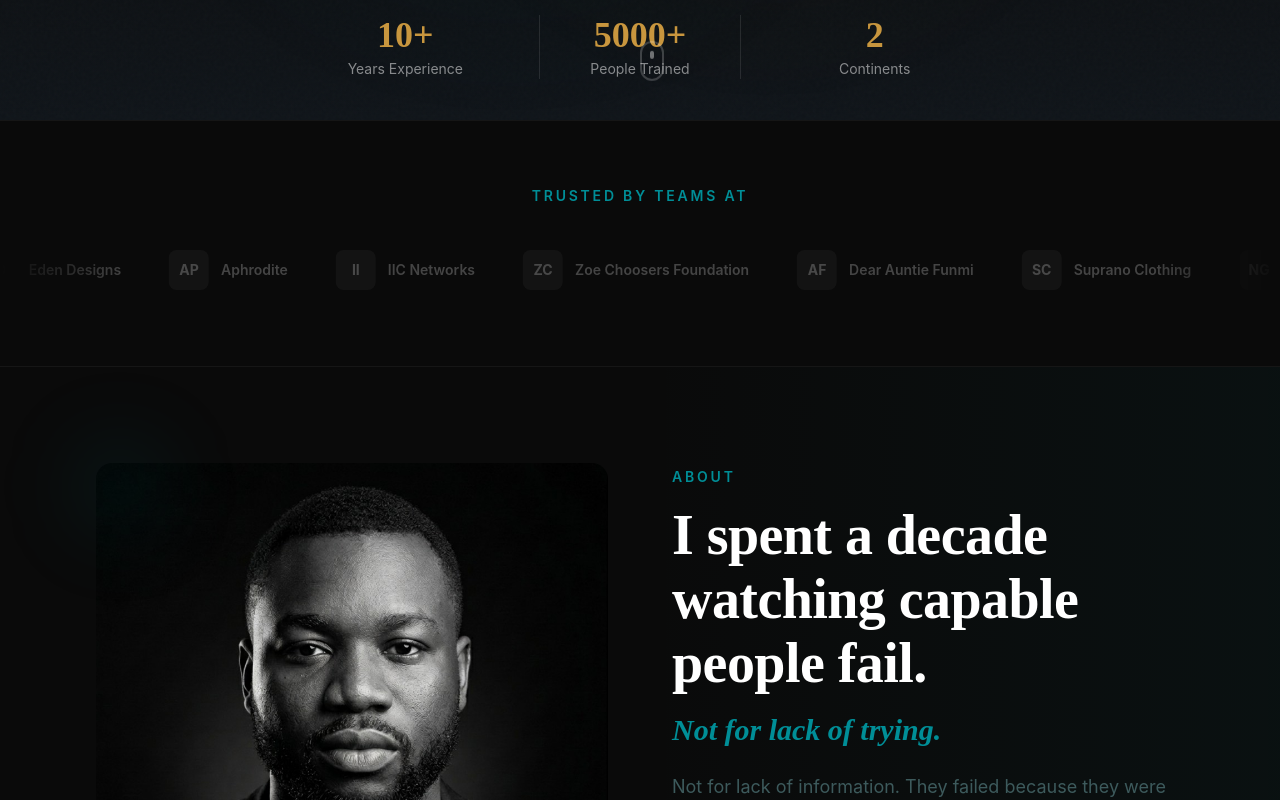
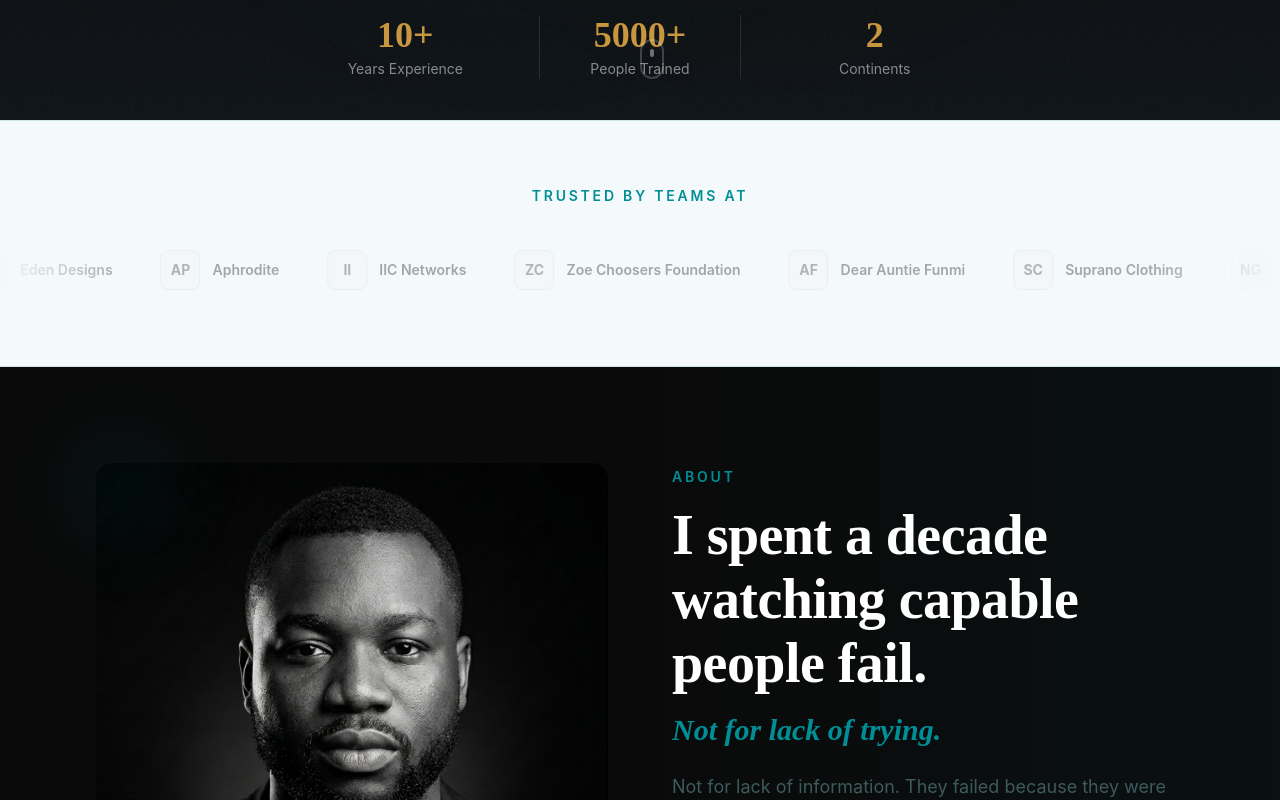
Before and after one commit to pelumiolawole/The-Forge-Website, a Next.js app: page / in a window 1280 px wide. Shown: the part 680-1480 px from the top of the page. Built offline with nearby package versions, Linux system fonts and the light colour scheme; no server answers.

Commit message:
Apply motion upgrade batch 3/4: landing pages, layout, SocialProof

```diff
--- a/src/app/(landing)/layout.tsx
+++ b/src/app/(landing)/layout.tsx
@@ -1,14 +1,7 @@
-import { Navigation } from "@/components/landing/navigation/Navigation";
-
 export default function LandingLayout({
   children,
 }: {
   children: React.ReactNode;
 }) {
-  return (
-    <>
-      <Navigation />
-      <main>{children}</main>
-    </>
-  );
+  return <main>{children}</main>;
 }
--- a/src/app/(landing)/page.tsx
+++ b/src/app/(landing)/page.tsx
@@ -5,6 +5,7 @@ import { PodcastSection } from "@/components/landing/podcast/PodcastSection";
 import { AboutPreview } from "@/components/landing/genesis/AboutPreview";
 import { BookPreview } from "@/components/landing/genesis/BookPreview";
 import FindYourPath from "@/components/landing/FindYourPath";
+import { EmailCapture } from "@/components/ui/EmailCapture";
 
 export default function LandingPage() {
   return (
@@ -16,6 +17,28 @@ export default function LandingPage() {
       <TestimonialsMarquee />
       <FindYourPath />
       <PodcastSection />
+
+      {/* NEWSLETTER STRIP */}
+      <section className="px-6 md:px-12 lg:px-20 py-20 md:py-28 bg-[#0f1f20]">
+        <div className="max-w-2xl mx-auto text-center">
+          <p className="text-xs font-semibold tracking-[0.18em] uppercase text-[#008e97] mb-4">The List</p>
+          <h2 className="font-['Fraunces'] text-3xl md:text-4xl text-white font-bold mb-4 leading-tight">
+            Ideas that move people.<br className="hidden md:block" /> Delivered when they're ready.
+          </h2>
+          <p className="text-white/60 text-base md:text-lg leading-relaxed mb-8">
+            Essays, frameworks, and the thinking behind The Forge System. No noise.
+          </p>
+          <EmailCapture
+            list="newsletter"
+            placeholder="your@email.com"
+            cta="Join the List"
+            successMessage="You're in. Check your inbox."
+            note="No spam. Unsubscribe anytime."
+            theme="dark"
+            className="max-w-md mx-auto"
+          />
+        </div>
+      </section>
     </>
   );
 }
--- a/src/components/landing/worked-with/SocialProof.tsx
+++ b/src/components/landing/worked-with/SocialProof.tsx
@@ -1,8 +1,9 @@
 "use client";
 
 import { useState } from "react";
+import { m } from "framer-motion";
+import { fadeIn, VIEWPORT_ONCE } from "@/lib/motion";
 
-// Placeholder logos - will be replaced with actual client logos
 const clients = [
   { abbr: "S3", name: "Seven30 Real Estate" },
   { abbr: "EA", name: "Eyitayo Agri Hub" },
@@ -24,10 +25,16 @@ export function SocialProof() {
   const [isPaused, setIsPaused] = useState(false);
 
   return (
-    <section className="relative z-0 py-16 bg-[#0A0A0A] border-y border-white/5">
-      <div className="max-w-6xl mx-auto px-6 lg:px-8 mb-8">
+    <section className="relative z-0 py-16 bg-[#f4fafb] border-y border-[#d0e8ea]">
+      <m.div
+        className="max-w-6xl mx-auto px-6 lg:px-8 mb-8"
+        variants={fadeIn}
+        initial="hidden"
+        whileInView="visible"
+        viewport={VIEWPORT_ONCE}
+      >
         <p className="section-label text-center">Trusted by teams at</p>
-      </div>
+      </m.div>
 
       <div
         className="marquee-container"
@@ -41,13 +48,13 @@ export function SocialProof() {
           {[...clients, ...clients].map((client, index) => (
             <div
               key={index}
-              className="flex items-center justify-center h-16 grayscale opacity-40 hover:opacity-100 hover:grayscale-0 transition-all duration-500"
+              className="flex items-center justify-center h-16 grayscale opacity-50 hover:opacity-100 hover:grayscale-0 transition-all duration-500"
             >
-              <div className="flex items-center gap-3 text-white/60">
-                <div className="w-10 h-10 rounded-lg bg-white/10 flex items-center justify-center font-bold text-sm flex-shrink-0">
+              <div className="flex items-center gap-3 text-[#0f1f20]">
+                <div className="w-10 h-10 rounded-lg bg-[#e6f6f7] border border-[#d0e8ea] flex items-center justify-center font-bold text-sm flex-shrink-0 text-[#008e97]">
                   {client.abbr}
                 </div>
-                <span className="font-semibold text-sm whitespace-nowrap">{client.name}</span>
+                <span className="font-semibold text-sm whitespace-nowrap text-[#3d5a5c]">{client.name}</span>
               </div>
             </div>
           ))}
```
